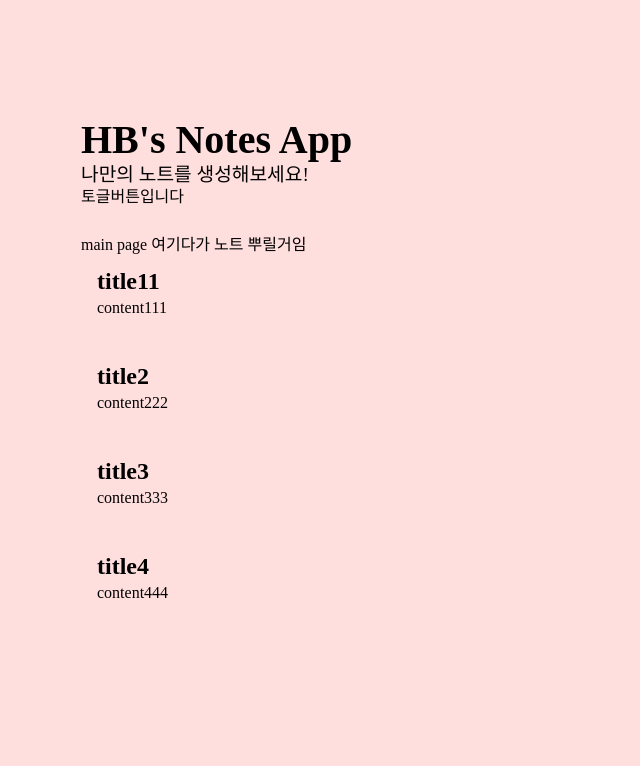
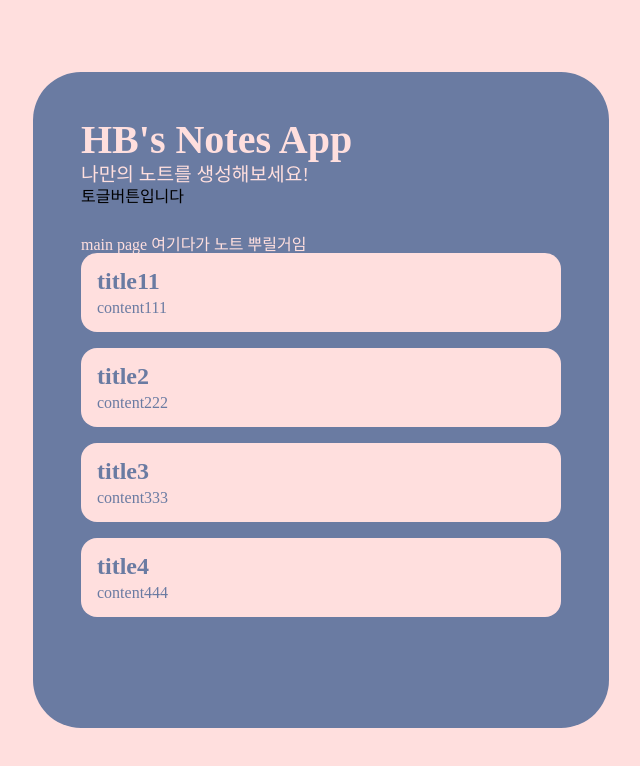
Before and after one commit to Note-React-Toy-Project/Note-main, a React (Vite) app in the folder note-project/: page / in a window 1280 px wide. Shown: the top 766 px of the page, without its empty margins (319-959 px from the left). Built offline with nearby package versions, Linux system fonts and the light colour scheme; the HTML template or start-up script is replaced by a standard one.

Commit message:
feat: 초기 값 설정

```diff
--- a/note-project/src/components/Layout/Layout.module.css
+++ b/note-project/src/components/Layout/Layout.module.css
@@ -3,6 +3,6 @@
   height: 35rem;
   border-radius: 3rem;
   padding: 3rem;
-  color: var(--pink-color);
-  background-color: var(--blue-color);
+  color: var(--pink-color, #ffdfde);
+  background-color: var(--blue-color, #6a7ba2);
 }
--- a/note-project/src/components/Note/Note.module.css
+++ b/note-project/src/components/Note/Note.module.css
@@ -1,7 +1,7 @@
 .container {
-  background-color: var(--pink-color);
+  background-color: var(--pink-color, #ffdfde);
   display: flex;
-  color: var(--blue-color);
+  color: var(--blue-color, #6a7ba2);
   flex-direction: column;
   padding: 1rem;
   border-radius: 1rem;
```
